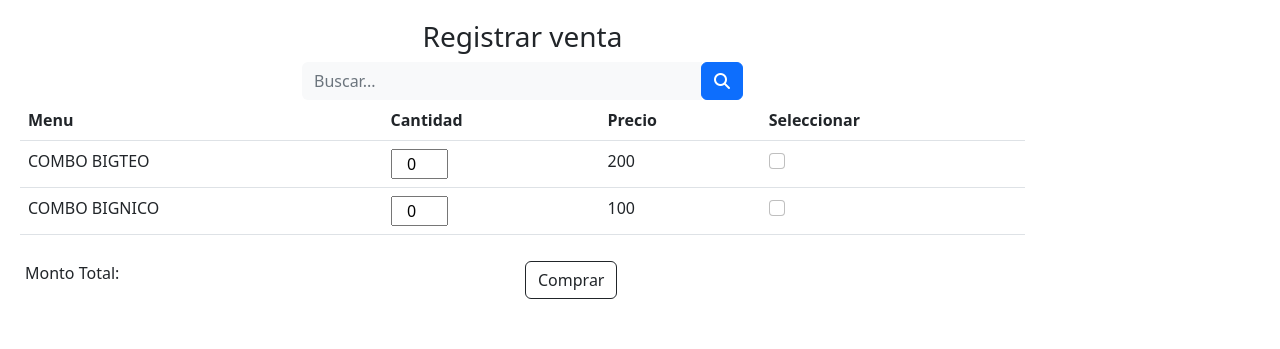
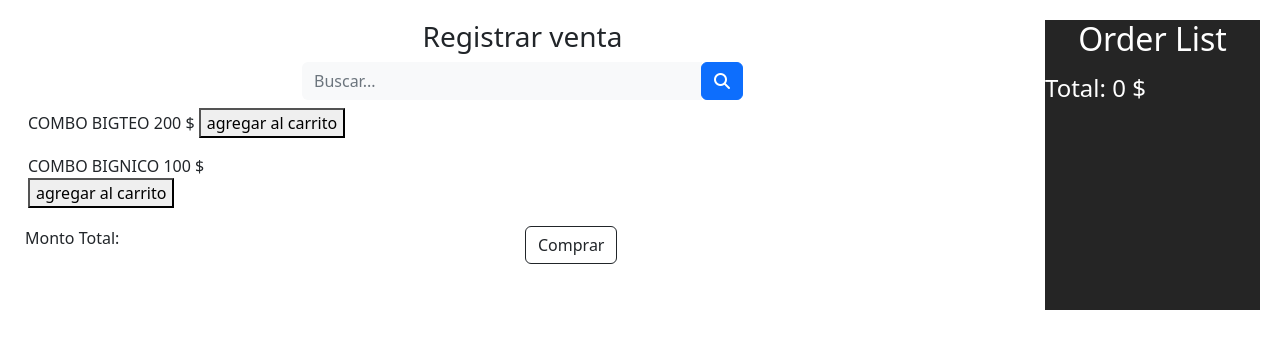
Before and after one commit to FranciscoBrezzo/ComidaRapida, a Django app: page /app/order/ in a window 1280 px wide. Shown: the part 66-415 px from the top of the page. Run offline with Django 4.2, Linux system fonts and the light colour scheme; data comes from the database, SQL or seed files in the repository; both versions use the stored data as it was after the commit; some libraries are stand-ins or nearby versions.

Commit message:
ticket develop

```diff
--- a/TPIntegradorConf/FastFoodApp/models.py
+++ b/TPIntegradorConf/FastFoodApp/models.py
@@ -25,7 +25,7 @@ class Menu(models.Model):
         return self.nombre
 
 class Pedido(models.Model):
-    fecha_emision = models.DateTimeField()
+    fecha_emision = models.DateTimeField(auto_now_add=True)
     estado = models.BooleanField()
     menus = models.ManyToManyField(Menu)
 
--- a/TPIntegradorConf/FastFoodApp/static/FastFoodApp/css/order.css
+++ b/TPIntegradorConf/FastFoodApp/static/FastFoodApp/css/order.css
@@ -50,3 +50,11 @@
     margin: 20px;
     width: 400px;
 }
+
+.ticket{
+    color: white;
+    width: 400px;
+    margin-top: 20px;
+    margin-right: 20px;
+    background-color: rgb(37, 37, 37);
+}
--- a/TPIntegradorConf/FastFoodApp/static/FastFoodApp/js/order.js
+++ b/TPIntegradorConf/FastFoodApp/static/FastFoodApp/js/order.js
@@ -49,13 +49,29 @@ function RealizarPedido(){
 }
 
 
+
+
+function addCarrito(mid){
+    var pcart = document.getElementById('pcart');
+    var ptotal = document.querySelector('ptotal');
+    menuId = '#men' + mid;
+    var name = document.querySelector(menuId).innerHTML;
+    var precio = document.getElementById('label_monto').innerHTML
+    pcart.innerHTML +='<li>' + name + ' ' + precio +'</li>';
+}
+
+
 /*
 var count = 0;
 function Cargar() {
     let tabla = document.getElementById("tabla");
-    for (var i = 0, row; row = tabla.rows[i]; i++) {
+    var n1 = document.getElementById("tabla").rows.length;
+    for (var i = 0, row; i < n1; i++) {
+        row = tabla.rows[i]
         count= count + 1;
-        for (var j = 0, col; col = row.cells[j]; j++) {
+        var n2 = document.getElementById("tabla").rows[i].cells.length;
+        for (var j = 0, col; j < n2; j++) {
+            col = row.cells[j]
             if(i >= 2){
                 if(j == 0){
                     col.innerHTML = "<td id='cantidad'><input type='number' style='width: 57px; height: 30px; text-align: center;' id='input_c" + count+  "' min='0' max='100' onkeypress='return SoloNumeros(event);' value='0'></td> ";
--- a/TPIntegradorConf/FastFoodApp/templates/FastFoodApp/order.html
+++ b/TPIntegradorConf/FastFoodApp/templates/FastFoodApp/order.html
@@ -34,9 +34,9 @@
                 {% for m in menus %}
                     <tr>
                         <td id="nombre_menu">{{m.nombre}}</td>
-                        <td><input type="number" style="width: 57px; height: 30px; text-align: center;" id="input_c" min="0" max="100" onkeypress="return SoloNumeros(event);" value="0"></td>
-                        <td><label id="label_monto">{{m.precio}}</label></td>
-                        <td><input class="form-check-input" type="checkbox" value="" name="checkbox" id="input_check" onclick="CalcularMontoTotal()"></td>
+                        <td><form><input type="number" style="width: 57px; height: 30px; text-align: center;" id="input_c" min="0" max="100" onkeypress="return SoloNumeros(event);" value="0"></form></td>
+                        <td><form><label id="label_monto">{{m.precio}}</label></td></form>
+                        <td><form><input class="form-check-input" type="checkbox" value="" name="checkbox" id="input_check" onclick="CalcularMontoTotal()"></form></td>
                     </tr>
                 {% endfor %}
             </tbody>
--- /dev/null
+++ b/TPIntegradorConf/FastFoodApp/templates/FastFoodApp/test.html
@@ -0,0 +1,57 @@
+{% extends "FastFoodApp/base.html" %}
+
+{% block title %}Orders{% endblock %}
+
+{% block content %}
+
+<div class="conteiner">
+    <div class="div_orden">
+        <h3 class="titulo_tabla">Registrar venta</h3>
+        <div class="buscador">
+            <div class="barra_buscador">
+              <form class="d-none d-sm-inline-block form-inline mr-auto ml-md-3 my-2 my-md-0 mw-100 navbar-search" method="GET">
+                <div class="input-group" >
+                  <input type="text" class="form-control bg-light border-0 small" placeholder="Buscar..." name="buscar" value="{{ request.GET.buscar }}" style="width: 400px;">
+                  <div class="input-group-append" >
+                    <button class="btn btn-primary" type="submit">
+                      <i class="fa-solid fa-magnifying-glass"></i>
+                    </button>
+                  </div>
+                </div>
+              </form>
+            </div>
+          </div>
+          <div class="conteiner-fluid">
+                <div class="row">
+                    <div class="col-md-8">
+                        <div class="row">
+                            {% for m in menus %}
+                            <div class="col-md-6 m-2">
+                                <label id="men{{m.id}}">{{m.nombre}}</label>
+                                <label id="label_monto">{{m.precio}} $</label>
+                                <button onclick="addCarrito('{{ m.id }}')">agregar al carrito</button>
+                            </div>
+                            {% endfor %}
+                        </div>
+                    </div>
+                </div>
+          </div>
+          <div class="conteiner">
+            <div class="Monto_total">
+                <p>Monto Total:</p>
+                <label id="MontoTotal"></label>
+            </div>
+            <div class = "boton_comprar">
+              <button type="button" class="btn btn-outline-dark" id="btn_comprar"  onclick="RealizarPedido(), CargarVenta()">Comprar</button>
+            </div>
+          </div>
+    </div>
+    <div class="ticket">
+            <h2 class="" style="text-align: center;">Order List</h2>
+            <ul id="pcart"></ul>
+            <h4 id="ptotal">Total: 0 $</h4>
+    </div>
+</div>
+
+
+{% endblock %}
--- a/TPIntegradorConf/FastFoodApp/views.py
+++ b/TPIntegradorConf/FastFoodApp/views.py
@@ -17,7 +17,7 @@ def order(request):
             Q(nombre__icontains = busqueda) |
             Q(precio__icontains = busqueda)
         ).distinct()
-    return render(request,'FastFoodApp/order.html', {"menus" : menus, "productos" : productos})
+    return render(request,'FastFoodApp/test.html', {"menus" : menus, "productos" : productos})
 
 def buy(request):
     """pedido = Pedido()
```
Also changed, not shown: TPIntegradorConf/db.sqlite3.
